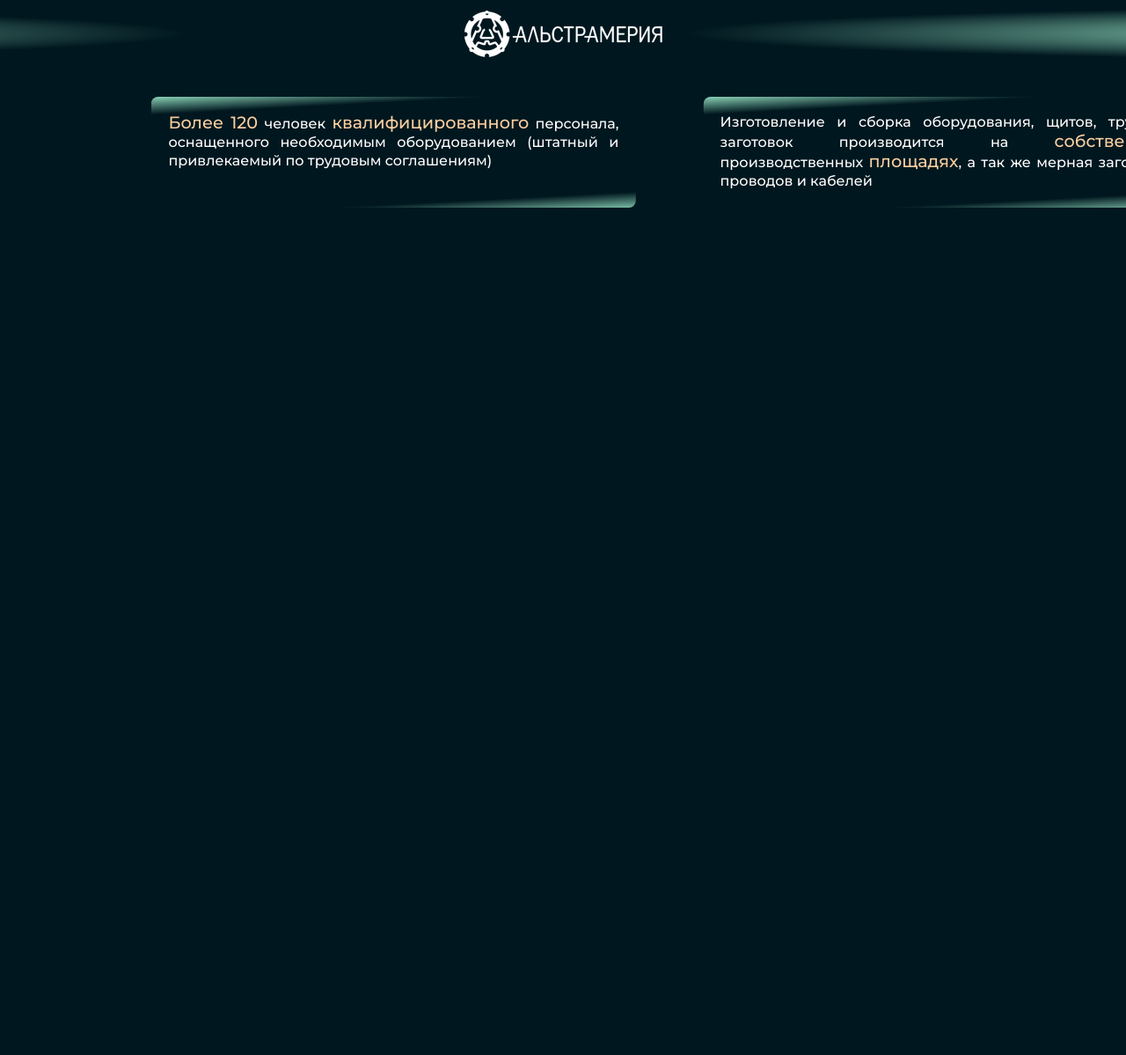
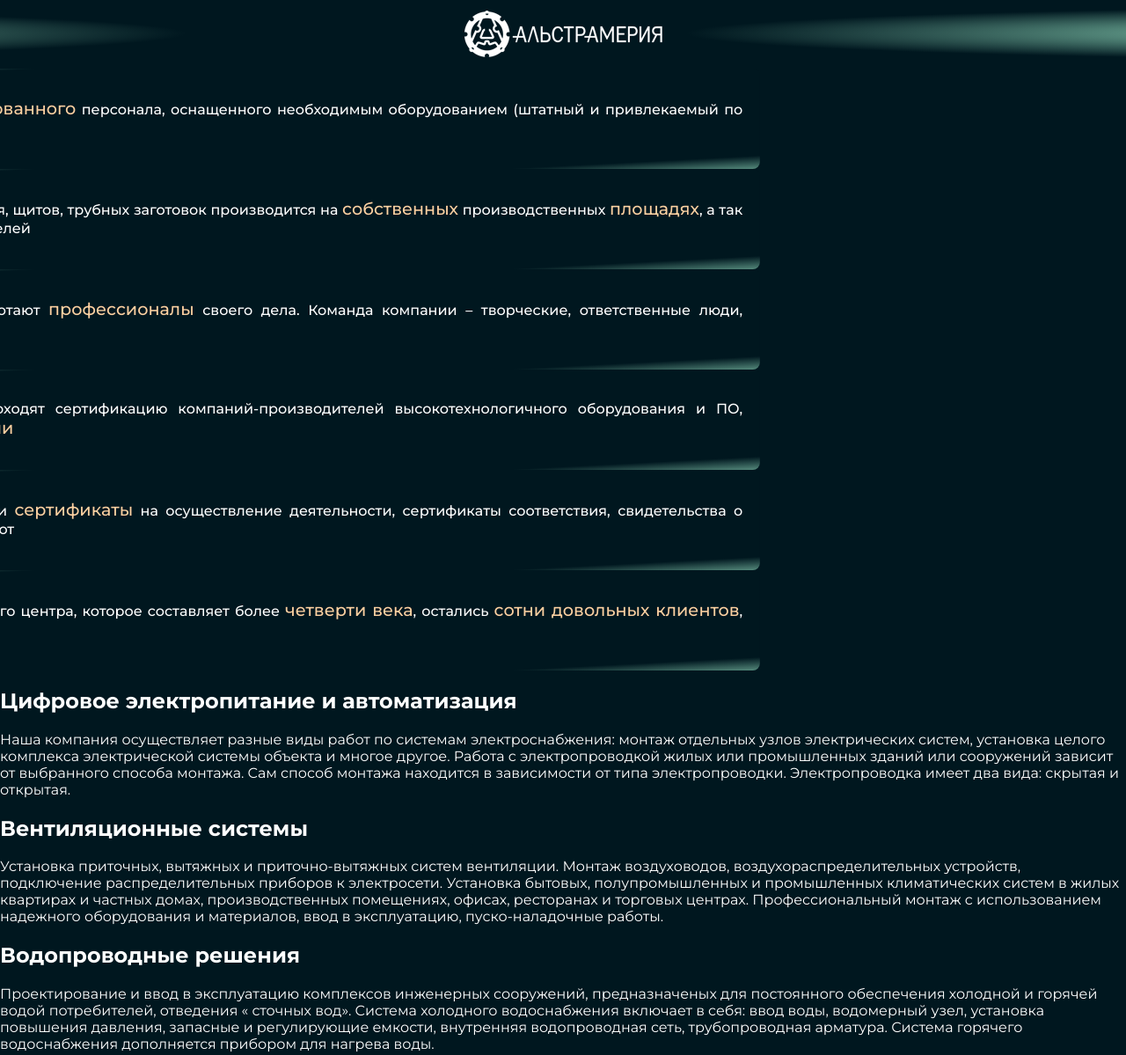
Before and after one commit to rafulyk/website_for_alstrameria, a plain HTML site: page index.html in a window 1280 px wide. Shown: the part 2-1201 px from the top of the page at 88% size. Before the commit the page ends 800 px from the top, so only its background shows below. Drawn offline with Linux system fonts and the light colour scheme.

Commit message:
feat: add types section HTML structure

```diff
--- a/index.html
+++ b/index.html
@@ -13,18 +13,47 @@
         <a href="#"><img src="img/logo.png" alt="Логотип компании Альстрамерия"></a>
     </header>
 <main>
-<section id="company-features">
-    <div class="slides-group" aria-label="Информация о компании, 6 причин выбрать Альстамерию">
-       <div class="slide-spacer" aria-hidden="true"></div>
-       <p class="slide"><span class="orange-text">Более 120</span>  человек <span class="orange-text">квалифицированного</span> персонала, оснащенного необходимым оборудованием (штатный и привлекаемый по трудовым соглашениям)</p>
-       <p class="slide">Изготовление и сборка оборудования, щитов, трубных заготовок производится на <span class="orange-text">собственных</span> производственных <span class="orange-text">площадях</span>, а так же мерная заготовка проводов и кабелей</p>
-       <p class="slide"><span class="orange-text">В компании</span> «Альстрамерия» работают <span class="orange-text">профессионалы</span> своего дела. Команда компании – творческие, ответственные люди, которые любят свою работу</p>
-       <p class="slide">Специалисты нашей компании проходят сертификацию компаний-производителей высокотехнологичного оборудования и ПО, <span class="orange-text" style="padding-left: 20px">многие имеют ученые степени</span></p>
-       <p class="slide">Наша компания имеет <span class="orange-text">лицензии</span> и <span class="orange-text">сертификаты</span> на осуществление деятельности, сертификаты соответствия, свидетельства о допусках к определенным видам работ</p>
-       <p class="slide">За время работы нашего инженерного центра, которое составляет более <span class="orange-text">четверти века</span>, остались <span class="orange-text">сотни довольных клиентов</span>, <span style="padding-left: 20px">рекомендующих нас</span></p>
-       <div class="slide-spacer" aria-hidden="true"></div>
+
+<section id="advantage-slides" aria-label="Раздел из 6 причин выбрать Альстамерию">
+    <div class="slide-spacer" aria-hidden="true"></div>
+    <div class="slide">
+        <p><span class="orange-text">Более 120</span>  человек <span class="orange-text">квалифицированного</span> персонала, оснащенного необходимым оборудованием (штатный и привлекаемый по трудовым соглашениям)</p>
+    </div>
+    <div class="slide">
+        <p>Изготовление и сборка оборудования, щитов, трубных заготовок производится на <span class="orange-text">собственных</span> производственных <span class="orange-text">площадях</span>, а так же мерная заготовка проводов и кабелей</p>
+    </div>
+    <div class="slide">
+        <p><span class="orange-text">В компании</span> «Альстрамерия» работают <span class="orange-text">профессионалы</span> своего дела. Команда компании – творческие, ответственные люди, которые любят свою работу</p>
+    </div>
+    <div class="slide">
+        <p>Специалисты нашей компании проходят сертификацию компаний-производителей высокотехнологичного оборудования и ПО, <span class="orange-text" style="padding-left: 20px">многие имеют ученые степени</span></p>
+    </div>
+    <div class="slide">
+        <p>Наша компания имеет <span class="orange-text">лицензии</span> и <span class="orange-text">сертификаты</span> на осуществление деятельности, сертификаты соответствия, свидетельства о допусках к определенным видам работ</p>
+    </div>
+    <div class="slide">
+        <p>За время работы нашего инженерного центра, которое составляет более <span class="orange-text">четверти века</span>, остались <span class="orange-text">сотни довольных клиентов</span>, <span style="padding-left: 20px">рекомендующих нас</span></p>
+    </div>
+    <div class="slide-spacer" aria-hidden="true"></div>
+</section>
+
+<section id="types-of-work" aria-label="Раздел с видами предлагаемых работ">
+    <div class="type electricity">
+        <h2>Цифровое электропитание и автоматизация</h2>
+    <p>Наша компания осуществляет разные виды работ по системам электроснабжения: монтаж отдельных узлов электрических систем, установка целого комплекса электрической системы объекта и многое другое. Работа с электропроводкой жилых или промышленных зданий или сооружений зависит от выбранного способа монтажа. Сам способ монтажа находится в зависимости от типа электропроводки. Электропроводка имеет два вида: скрытая и открытая.</p>
+    </div>
+
+    <div class="type ventilation">
+        <h2>Вентиляционные системы</h2>
+    <p>Установка приточных, вытяжных и приточно-вытяжных систем вентиляции. Монтаж воздуховодов, воздухораспределительных устройств, подключение распределительных приборов к электросети. Установка бытовых, полупромышленных и промышленных климатических систем в жилых квартирах и частных домах, производственных помещениях, офисах, ресторанах и торговых центрах. Профессиональный монтаж с использованием надежного оборудования и материалов, ввод в эксплуатацию, пуско-наладочные работы.</p>
+    </div>
+
+    <div class="type water-supply">
+        <h2>Водопроводные решения</h2>
+    <p>Проектирование и ввод в эксплуатацию комплексов инженерных сооружений, предназначеных для постоянного обеспечения холодной и горячей водой потребителей, отведения « сточных вод». Система холодного водоснабжения включает в себя: ввод воды, водомерный узел, установка повышения давления, запасные и регулирующие емкости, внутренняя водопроводная сеть, трубопроводная арматура. Система горячего водоснабжения дополняется прибором для нагрева воды.</p>
     </div>
 </section>
+
 </main>
 </body>
 </html>
```
